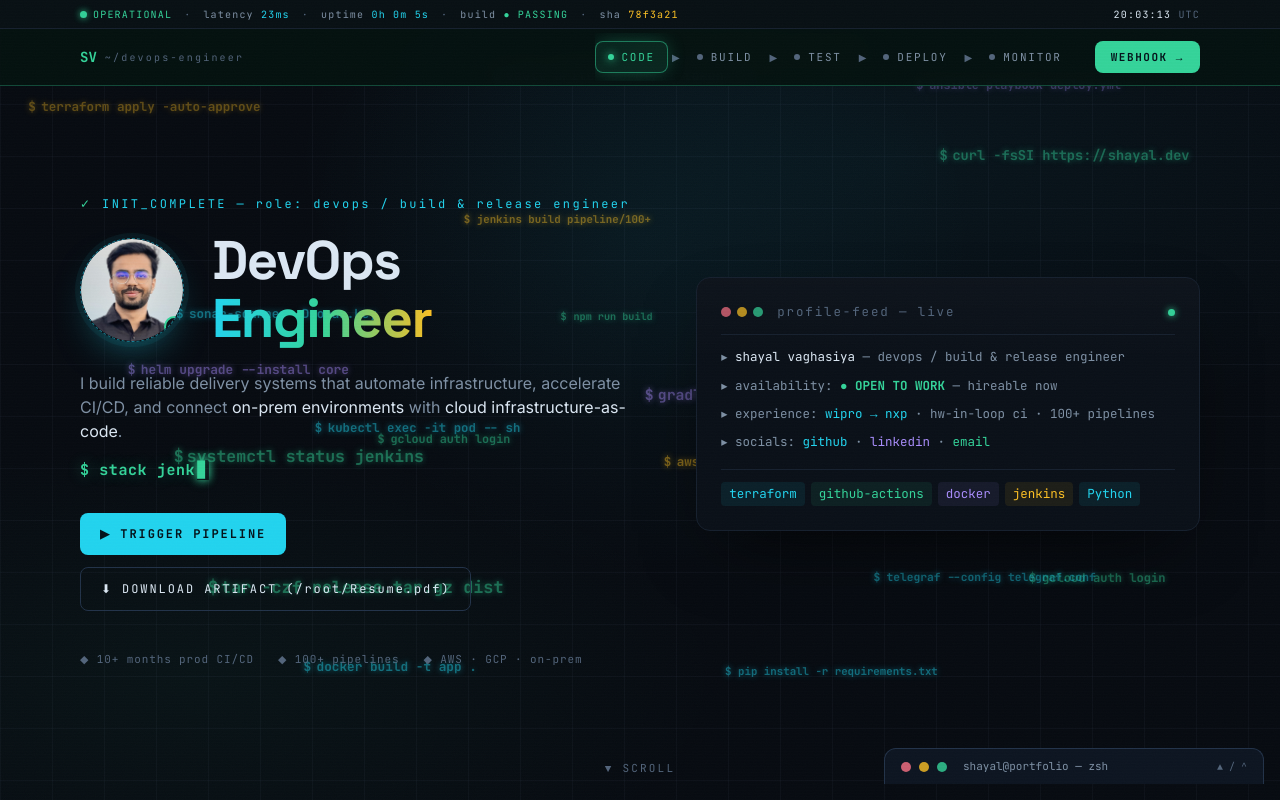
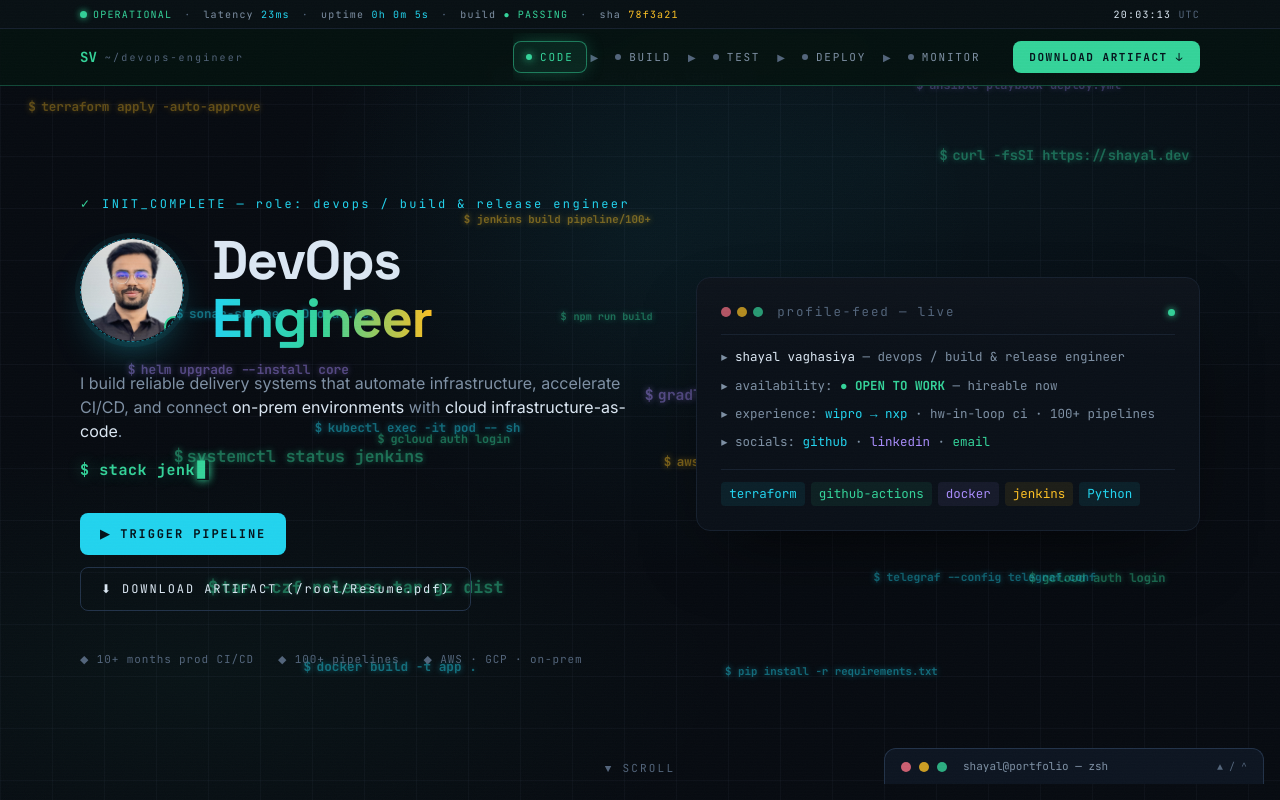
Before and after one commit to shayalvaghasiya/shayalvaghasiya.github.io, a plain HTML site: page index.html in a window 1280 px wide. Shown: the top 800 px of the page. Drawn offline with nearby package versions, Linux system fonts and the light colour scheme; animation ran at ten frames a second.

Commit message:
Replace navbar webhook with resume download
Use the existing resume artifact as the navbar call-to-action and remove the webhook label.

Co-authored-by: Copilot <223556219+Copilot@users.noreply.github.com>

```diff
--- a/index.html
+++ b/index.html
@@ -335,8 +335,8 @@
       <a href="#education" class="nav-stage" data-stage="monitor" title="Monitor — credentials & certs"><span class="dot"></span>MONITOR</a>
     </nav>
 
-    <a href="#contact" class="hidden md:inline-flex shrink-0 ml-2 mono text-[11px] tracking-[.14em] px-4 py-2 rounded-lg bg-[var(--em)] text-[#04121a] font-bold hover:shadow-[0_0_20px_-2px_rgba(52,211,153,.7)] transition-all">
-      WEBHOOK →
+    <a href="./resume.pdf" download="shayal-vaghasiya-resume.pdf" class="hidden md:inline-flex shrink-0 ml-2 mono text-[11px] tracking-[.14em] px-4 py-2 rounded-lg bg-[var(--em)] text-[#04121a] font-bold hover:shadow-[0_0_20px_-2px_rgba(52,211,153,.7)] transition-all">
+      DOWNLOAD ARTIFACT ↓
     </a>
   </div>
 </header>
```
